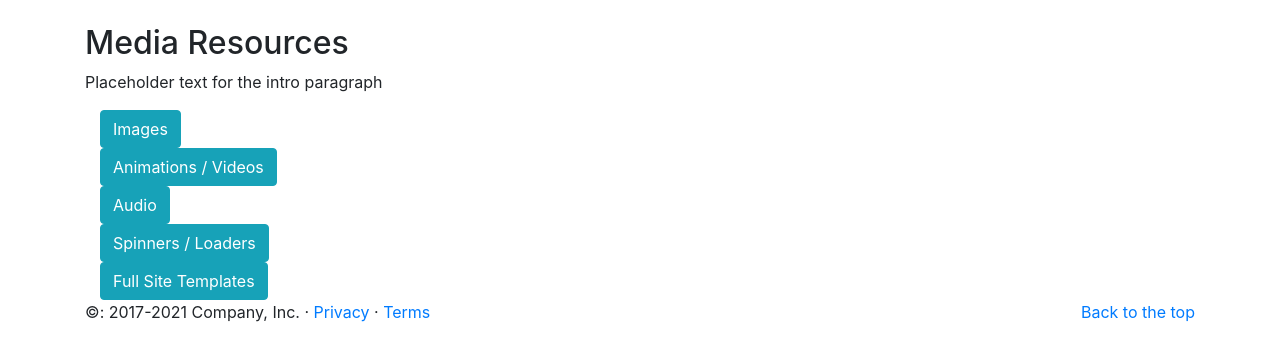
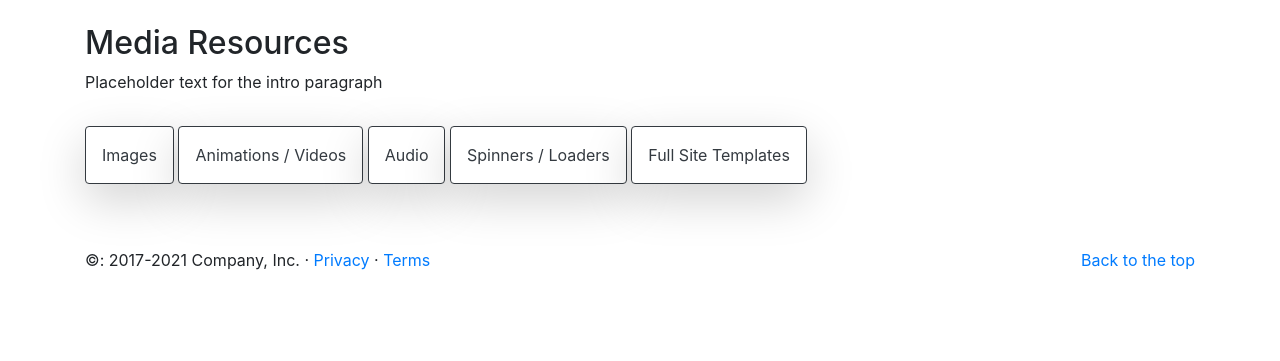
Before and after one commit to nandabritto/MSP-4, a Django app: page /resources/media in a window 1280 px wide. Shown: the part 54-415 px from the top of the page. Run offline with Django 3.2, Linux system fonts and the light colour scheme; some libraries are stand-ins or nearby versions.

Commit message:
Refactor media.html to align with UX

```diff
--- a/templates/resources/media.html
+++ b/templates/resources/media.html
@@ -19,9 +19,10 @@ Media Resources
 <div class="container pt-4">
     <h2>Media Resources</h2>
     <p>Placeholder text for the intro paragraph</p>
-    <div class="container">
-        <button type="button" class="btn btn-info" data-toggle="collapse" data-target="#demo">Images</button>
-        <div id="demo" class="collapse">
+    <div class="row">
+        <div class="col-md-auto py-3">
+            <button type="button" class="btn btn-outline-dark shadow-lg p-3 mb-5 bg-white rounded" data-toggle="collapse" data-target="#images">Images</button>
+            <div id="images" class="collapse">
                 <div class="media">
                     <img src="#" class="mr-3" alt="...">
                     <div class="media-body">
@@ -65,11 +66,9 @@ Media Resources
                     </div>
                 </div>
             </div>
-    </div>
 
-    <div class="container">
-        <button type="button" class="btn btn-info" data-toggle="collapse" data-target="#demo">Animations / Videos</button>
-        <div id="demo" class="collapse">
+            <button type="button" class="btn btn-outline-dark shadow-lg p-3 mb-5 bg-white rounded" data-toggle="collapse" data-target="#animations-videos">Animations / Videos</button>
+            <div id="animations-videos" class="collapse">
                 <div class="media">
                     <img src="#" class="mr-3" alt="...">
                     <div class="media-body">
@@ -92,10 +91,9 @@ Media Resources
                     </div>
                 </div>
             </div>
-    </div>
-    <div class="container">
-        <button type="button" class="btn btn-info" data-toggle="collapse" data-target="#demo">Audio</button>
-        <div id="demo" class="collapse">
+
+            <button type="button" class="btn btn-outline-dark shadow-lg p-3 mb-5 bg-white rounded" data-toggle="collapse" data-target="#audio">Audio</button>
+            <div id="audio" class="collapse">
                 <div class="media">
                     <img src="#" class="mr-3" alt="...">
                     <div class="media-body">
@@ -104,10 +102,9 @@ Media Resources
                     </div>
                 </div>
             </div>
-    </div>
-    <div class="container">
-        <button type="button" class="btn btn-info" data-toggle="collapse" data-target="#demo">Spinners / Loaders</button>
-        <div id="demo" class="collapse">
+
+            <button type="button" class="btn btn-outline-dark shadow-lg p-3 mb-5 bg-white rounded" data-toggle="collapse" data-target="#spinners-loaders">Spinners / Loaders</button>
+            <div id="spinners-loaders" class="collapse">
                 <div class="media">
                     <img src="#" class="mr-3" alt="...">
                     <div class="media-body">
@@ -130,10 +127,8 @@ Media Resources
                     </div>
                 </div>
             </div>
-    </div>
-    <div class="container">
-        <button type="button" class="btn btn-info" data-toggle="collapse" data-target="#demo">Full Site Templates</button>
-        <div id="demo" class="collapse">
+            <button type="button" class="btn btn-outline-dark shadow-lg p-3 mb-5 bg-white rounded" data-toggle="collapse" data-target="#full-template">Full Site Templates</button>
+            <div id="full-template" class="collapse">
                 <div class="media">
                     <img src="#" class="mr-3" alt="...">
                     <div class="media-body">
@@ -144,5 +139,6 @@ Media Resources
             </div>
         </div>
     </div>
+</div>
 
 {% endblock content %}
```
Also changed, not shown: static/css/style.css (line endings or trailing spaces). Lines whose indentation alone changed are shown as unchanged.
